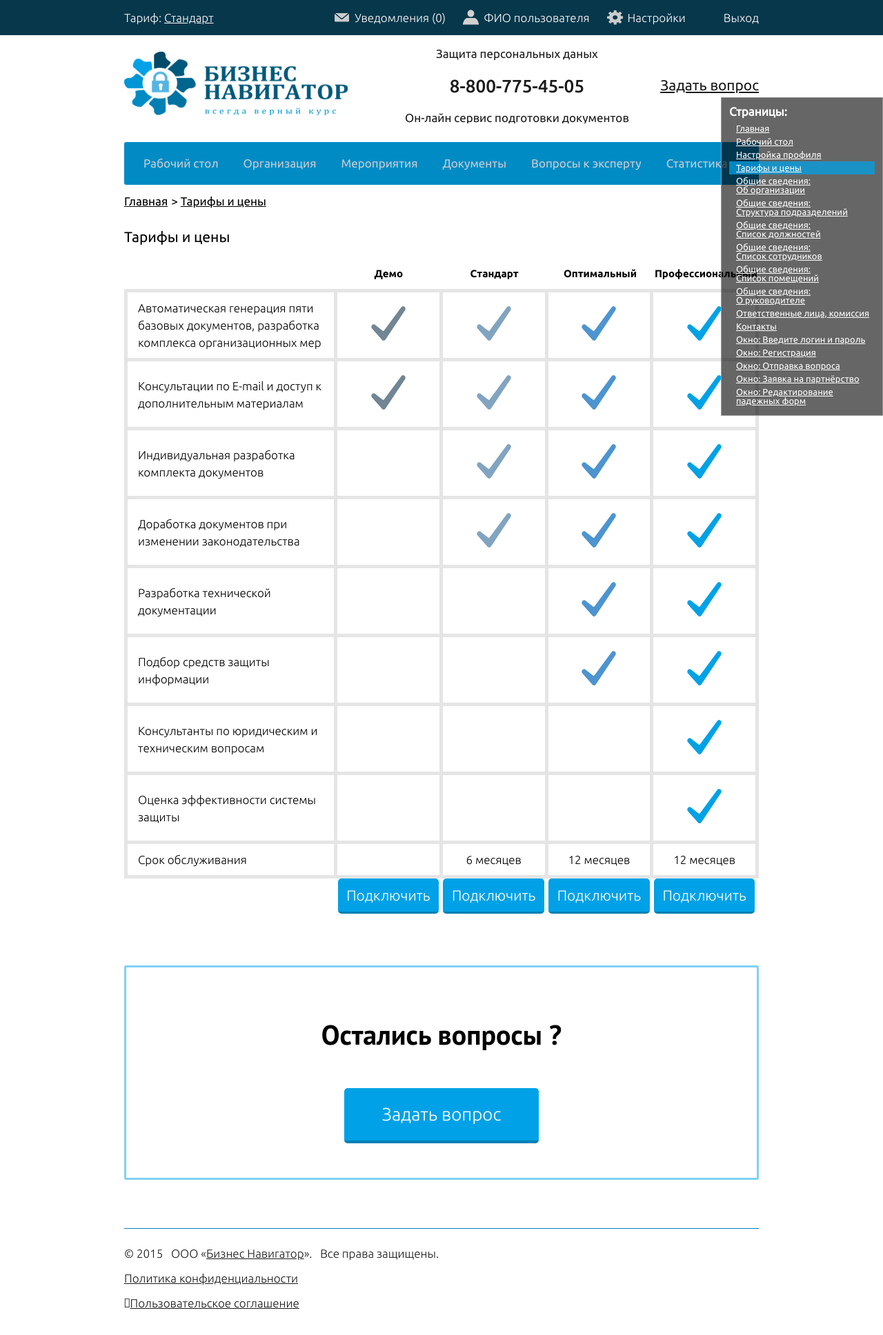
After one commit to khryushka/binavigator-doc-html, a PHP site: page /page-tariffs.php in a window 1280 px wide. The commit adds this page. Shown: the whole page at 69% size. Run offline with PHP 8.4, Linux system fonts and the light colour scheme; data that the repository does not hold is empty.

Commit message:
Добавлен "Тарифы и цены" page-tariffs.php

```diff
--- a/html/css/index.css
+++ b/html/css/index.css
@@ -518,6 +518,69 @@ form.personal-data .st-spacing-between-cells tr td:first-child {
 table.vertical-align-middle td {
   vertical-align: middle;
 }
+/** Tariffs **/
+.tariffs-caption .col-xs-2 {
+  text-align: center;
+  font-family: 'Ubuntu Bold';
+  font-size: 15px;
+  padding: 10px 0;
+}
+.table-tariffs {
+  border-top: 5px solid #e5e5e5;
+  -web-kit-border-radius: 5px;
+  -moz-border-radius: 5px;
+  border-radius: 5px;
+  -web-kit-border-top-left-radius: 5px;
+  -moz-border-top-left-radius: 5px;
+  border-top-left-radius: 5px;
+}
+.table-tariffs td {
+  height: 100px;
+  padding: 10px 15px;
+  vertical-align: middle;
+}
+.table-tariffs tr:last-child td {
+  height: auto;
+}
+.table-tariffs td {
+  border-right: 5px solid #e5e5e5;
+  border-bottom: 5px solid #e5e5e5;
+  border-left: 5px solid #e5e5e5;
+}
+.table-tariffs td.col-xs-2 {
+  text-align: center;
+}
+.table-tariffs .tariff-icon {
+  display: inline-block;
+  width: 50px;
+  height: 50px;
+  background: url('../images/icons/tariff-check-sprite.png') no-repeat;
+}
+.table-tariffs .tariff-icon.n-1 {
+  background-position: 0 0;
+}
+.table-tariffs .tariff-icon.n-2 {
+  background-position: 0 -50px;
+}
+.table-tariffs .tariff-icon.n-3 {
+  background-position: 0 -100px;
+}
+.table-tariffs .tariff-icon.n-4 {
+  background-position: 0 -150px;
+}
+.table-tariffs tr.height-auto td {
+  height: auto;
+}
+.table-tariffs tr:last-child td {
+  height: auto;
+  padding: 0;
+  border: 0;
+}
+.table-tariffs tr:last-child td .button {
+  width: 96%;
+  padding: 0;
+}
+/** /Tariffs **/
 /** Contacts **/
 .contacts-block .points-block {
   text-align: center;
@@ -616,7 +679,8 @@ table td {
   vertical-align: top;
 }
 b,
-strong {
+strong,
+.bold-text {
   font-family: 'Ubuntu Bold';
 }
 i,
--- a/html/css/index.less
+++ b/html/css/index.less
@@ -27,7 +27,7 @@ table td {
 	vertical-align: top;
 }
 
-b, strong {
+b, strong, .bold-text {
 	font-family: @fontB;
 }
 
--- a/html/css/pages.less
+++ b/html/css/pages.less
@@ -1,3 +1,78 @@
+@import "variables.less";
+@import "mixins.less";
+@import "static.less";
+@import "skin.less";
+@import "bitrix.less";
+@import "pages.less";
+
+/** Tariffs **/
+.tariffs-caption {
+
+	.col-xs-2 {
+		.center-text;
+		.bold-text;
+		font-size: 15px;
+		padding: 10px 0;
+	}
+
+}
+
+.table-tariffs {
+	border-top: 5px solid #e5e5e5;
+	.border-radius();
+	.border-radius-top-left();
+
+	td {
+		height: 100px;
+		padding: 10px 15px;
+		vertical-align: middle;
+	}
+	tr:last-child td {
+		height: auto;
+	}
+	td {
+		border-right: 5px solid #e5e5e5;
+		border-bottom: 5px solid #e5e5e5;
+		border-left: 5px solid #e5e5e5;
+	}
+	td.col-xs-2 {
+		.center-text;
+	}
+	.tariff-icon {
+		display: inline-block;
+		width: 50px;
+		height: 50px;
+		background: url('../images/icons/tariff-check-sprite.png') no-repeat;
+		&.n-1 {
+			background-position: 0 0;
+		}
+		&.n-2 {
+			background-position: 0 -50px;
+		}
+		&.n-3 {
+			background-position: 0 -100px;
+		}
+		&.n-4 {
+			background-position: 0 -150px;
+		}
+	}
+	tr.height-auto td {
+		height: auto;
+	}
+	tr:last-child td {
+		height: auto;
+		padding: 0;
+		border: 0;
+
+		.button {
+			width: 96%;
+			padding: 0;
+		}
+	}
+}
+
+/** /Tariffs **/
+
 /** Contacts **/
 .contacts-block {
 	.points-block {
@@ -23,4 +98,5 @@
 		}
 	}
 }
+
 /** /Contacts **/
--- a/html/js/del-menu.js
+++ b/html/js/del-menu.js
@@ -24,11 +24,11 @@
 			 {
 			 name: 'Настройка стилей документации',
 			 fileName: 'doc-styles-settings.php'
-			 },
+			 }*/,
 			 {
 			 name: 'Тарифы и цены',
-			 fileName: 'tariffs.php'
-			 },
+			 fileName: 'page-tariffs.php'
+			 }/*,
 			 {
 			 name: 'Настройка оформления: Приказы/Распоряжения',
 			 fileName: '.php'
--- /dev/null
+++ b/html/page-tariffs.php
@@ -0,0 +1,157 @@
+<?
+	include ('inc/_head.php');
+?>
+<body>
+
+<?
+	include ('inc/_header.php');
+?>
+
+<!-- MiddleBlock -->
+<div class="middle-block">
+	<div class="wrapper">
+
+		<!-- BreadcrumbsBlock -->
+		<ul class="breadcrumbs-block">
+			<li><a href="#">Главная</a></li>
+			<li><a href="#">Тарифы и цены</a></li>
+		</ul>
+		<!-- /BreadcrumbsBlock -->
+
+		<div class="clearfix"></div>
+
+		<!-- CenterColumn -->
+		<div class="center-column row">
+			<div class="col-xs-12">
+
+				<!-- Caption -->
+				<h1 class="caption-block">Тарифы и цены</h1>
+				<!-- /Caption -->
+
+				<!-- Body -->
+				<div class="body">
+
+					<div class="tariffs-caption">
+						<div class="col-xs-4"></div>
+						<div class="col-xs-2">Демо</div>
+						<div class="col-xs-2">Стандарт</div>
+						<div class="col-xs-2">Оптимальный</div>
+						<div class="col-xs-2">Профессиональный</div>
+					</div>
+
+					<table class="table-tariffs">
+						<!--
+						<tr class="row">
+							<th class="col-xs-4"></th>
+							<th class="col-xs-2">Демо</th>
+							<th class="col-xs-2">Стандарт</th>
+							<th class="col-xs-2">Оптимальный</th>
+							<th class="col-xs-2">Профессиональный</th>
+						</tr>
+						 -->
+						<tr class="row">
+							<td class="col-xs-4">Автоматическая генерация пяти базовых документов, разработка комплекса организационных мер</td>
+							<td class="col-xs-2"><div class="tariff-icon n-1"></div></td>
+							<td class="col-xs-2"><div class="tariff-icon n-2"></div></td>
+							<td class="col-xs-2"><div class="tariff-icon n-3"></div></td>
+							<td class="col-xs-2"><div class="tariff-icon n-4"></div></td>
+						</tr>
+						<tr class="row">
+							<td class="col-xs-4">Консультации по E-mail и доступ к дополнительным материалам</td>
+							<td class="col-xs-2"><div class="tariff-icon n-1"></div></td>
+							<td class="col-xs-2"><div class="tariff-icon n-2"></div></td>
+							<td class="col-xs-2"><div class="tariff-icon n-3"></div></td>
+							<td class="col-xs-2"><div class="tariff-icon n-4"></div></td>
+						</tr>
+						<tr class="row">
+							<td class="col-xs-4">Индивидуальная разработка комплекта документов</td>
+							<td class="col-xs-2"></td>
+							<td class="col-xs-2"><div class="tariff-icon n-2"></div></td>
+							<td class="col-xs-2"><div class="tariff-icon n-3"></div></td>
+							<td class="col-xs-2"><div class="tariff-icon n-4"></div></td>
+						</tr>
+						<tr class="row">
+							<td class="col-xs-4">Доработка документов при изменении законодательства</td>
+							<td class="col-xs-2"></td>
+							<td class="col-xs-2"><div class="tariff-icon n-2"></div></td>
+							<td class="col-xs-2"><div class="tariff-icon n-3"></div></td>
+							<td class="col-xs-2"><div class="tariff-icon n-4"></div></td>
+						</tr>
+						<tr class="row">
+							<td class="col-xs-4">Разработка технической документации</td>
+							<td class="col-xs-2"></td>
+							<td class="col-xs-2"></td>
+							<td class="col-xs-2"><div class="tariff-icon n-3"></div></td>
+							<td class="col-xs-2"><div class="tariff-icon n-4"></div></td>
+						</tr>
+						<tr class="row">
+							<td class="col-xs-4">Подбор средств защиты информации</td>
+							<td class="col-xs-2"></td>
+							<td class="col-xs-2"></td>
+							<td class="col-xs-2"><div class="tariff-icon n-3"></div></td>
+							<td class="col-xs-2"><div class="tariff-icon n-4"></div></td>
+						</tr>
+						<tr class="row">
+							<td class="col-xs-4">Консультанты по юридическим и техническим вопросам </td>
+							<td class="col-xs-2"></td>
+							<td class="col-xs-2"></td>
+							<td class="col-xs-2"></td>
+							<td class="col-xs-2"><div class="tariff-icon n-4"></div></td>
+						</tr>
+						<tr class="row">
+							<td class="col-xs-4">Оценка эффективности системы защиты</td>
+							<td class="col-xs-2"></td>
+							<td class="col-xs-2"></td>
+							<td class="col-xs-2"></td>
+							<td class="col-xs-2"><div class="tariff-icon n-4"></div></td>
+						</tr>
+						<tr class="row height-auto">
+							<td class="col-xs-4">Срок обслуживания</td>
+							<td class="col-xs-2"></td>
+							<td class="col-xs-2">6 месяцев</td>
+							<td class="col-xs-2">12 месяцев</td>
+							<td class="col-xs-2">12 месяцев</td>
+						</tr>
+						<tr class="row">
+							<td class="col-xs-4"></td>
+							<td class="col-xs-2"><a href="#" class="button">Подключить</a></td>
+							<td class="col-xs-2"><a href="#" class="button">Подключить</a></td>
+							<td class="col-xs-2"><a href="#" class="button">Подключить</a></td>
+							<td class="col-xs-2"><a href="#" class="button">Подключить</a></td>
+						</tr>
+					</table>
+
+					<br/><br/><br/>
+
+					<div class="full-width-border-block center-text">
+						<br/>
+
+						<div class="caption-big-bold-block">Остались вопросы ?</div>
+
+						<br/><br/>
+
+						<a href="#" class="button button-big" data-toggle="modal" data-target="#feedback-modal">Задать вопрос</a>
+
+						<br/>
+					</div>
+
+
+				</div>
+				<!-- /Body -->
+
+			</div>
+
+		</div>
+		<!-- CenterColumn -->
+
+	</div>
+</div>
+<!-- /MiddleBlock -->
+
+<?
+	include ('inc/_footer.php');
+	include ('inc/_windows.php');
+?>
+
+</body>
+</html>
```
Also changed, not shown: html/images/icons/tariff-check-sprite.png (added).
